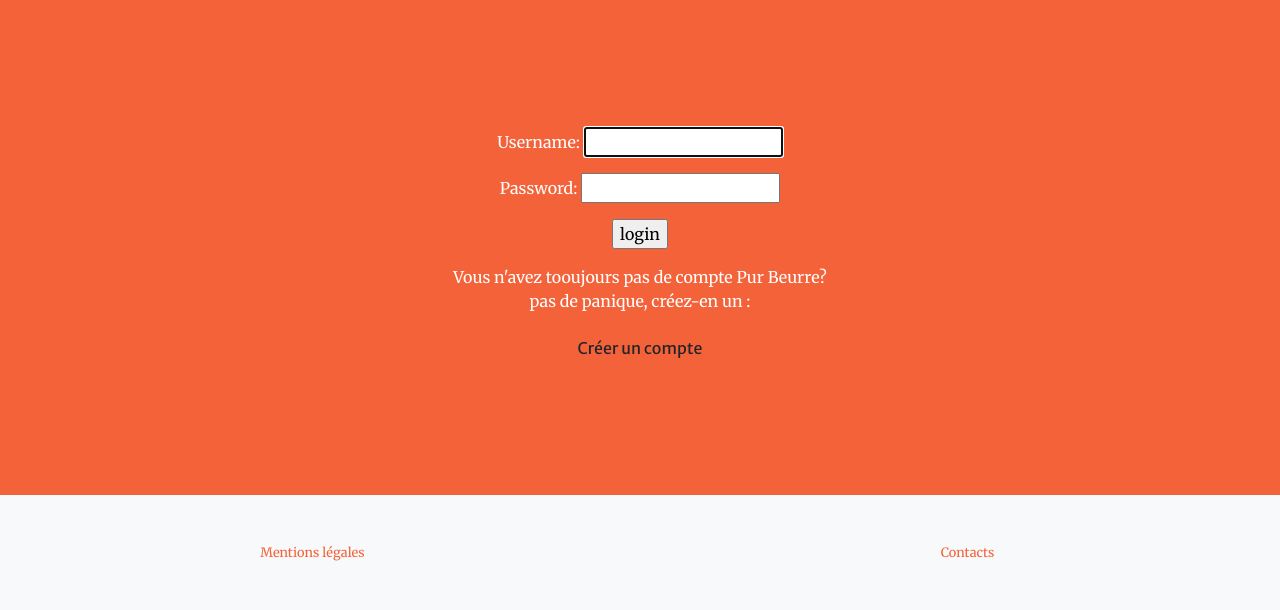
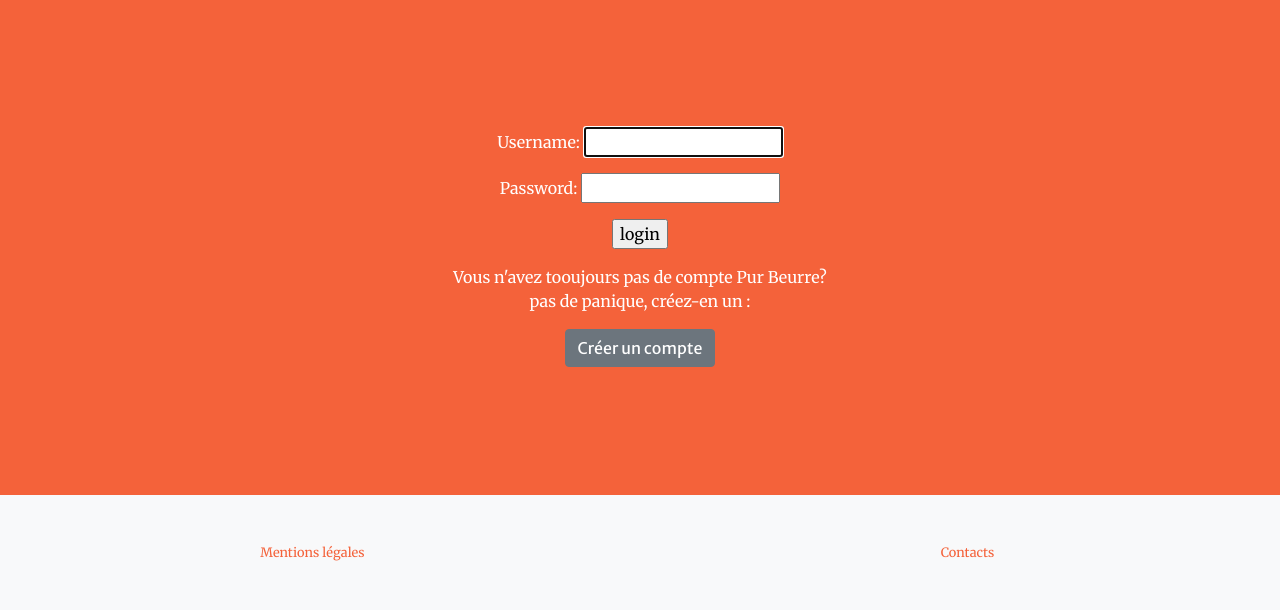
Before and after one commit to MayBaMay/PB_P8, a Django app: page /accounts/login/ in a window 1280 px wide. Shown: the part 249-859 px from the top of the page. Run offline with Django 3.2, Linux system fonts and the light colour scheme; some libraries are stand-ins or nearby versions.

Commit message:
lien login register ok

```diff
--- a/pur_beurre_project/foodSearch/templates/registration/login.html
+++ b/pur_beurre_project/foodSearch/templates/registration/login.html
@@ -38,7 +38,7 @@
             Vous n'avez tooujours pas de compte Pur Beurre? <br>
             pas de panique, créez-en un :
           </p>
-          <a href="#" class="btn">Créer un compte</a>
+          <a class="btn btn-secondary" href="{% url 'foodSearch:register' %}" class="btn">Créer un compte</a>
         </div>
       </div>
     </div>
--- a/pur_beurre_project/foodSearch/urls.py
+++ b/pur_beurre_project/foodSearch/urls.py
@@ -7,6 +7,6 @@ app_name = 'foodSearch'
 
 urlpatterns = [
     path('', views.index, name='index'),
-    path('register', views.register, name='register'),
+    url(r'^register/$', views.register, name='register'),
     url(r'^search/$', views.search, name='search'),
 ]
```
